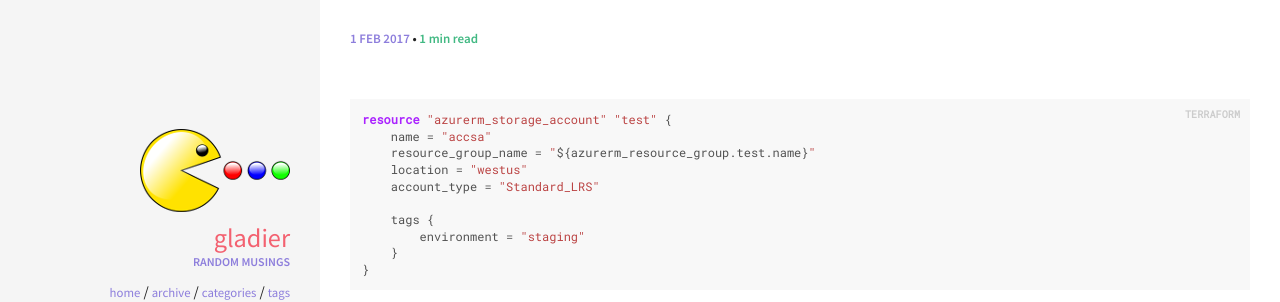
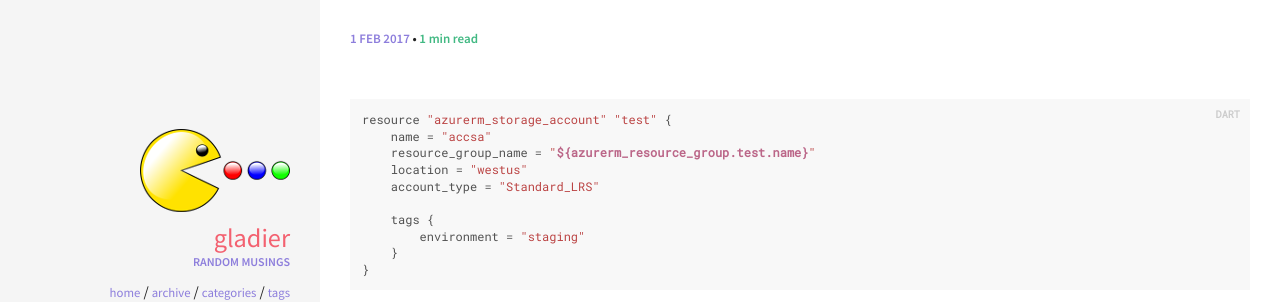
Before and after one commit to gladier/gladier.github.io, a Jekyll site: the page built from _posts/2017-02-01-terraform-primer-tutorial.md, in a window 1280 px wide. Shown: the part 179-481 px from the top of the page. Built offline with Jekyll 4.4.1, drawn with Linux system fonts in a browser that asks for light colours.

Commit message:
try dart

```diff
--- a/_posts/2017-02-01-terraform-primer-tutorial.md
+++ b/_posts/2017-02-01-terraform-primer-tutorial.md
@@ -7,7 +7,7 @@ comments: false
 ---
 
 
-{% highlight terraform %}
+{% highlight dart %}
 resource "azurerm_storage_account" "test" {
     name = "accsa"
     resource_group_name = "${azurerm_resource_group.test.name}"
```
